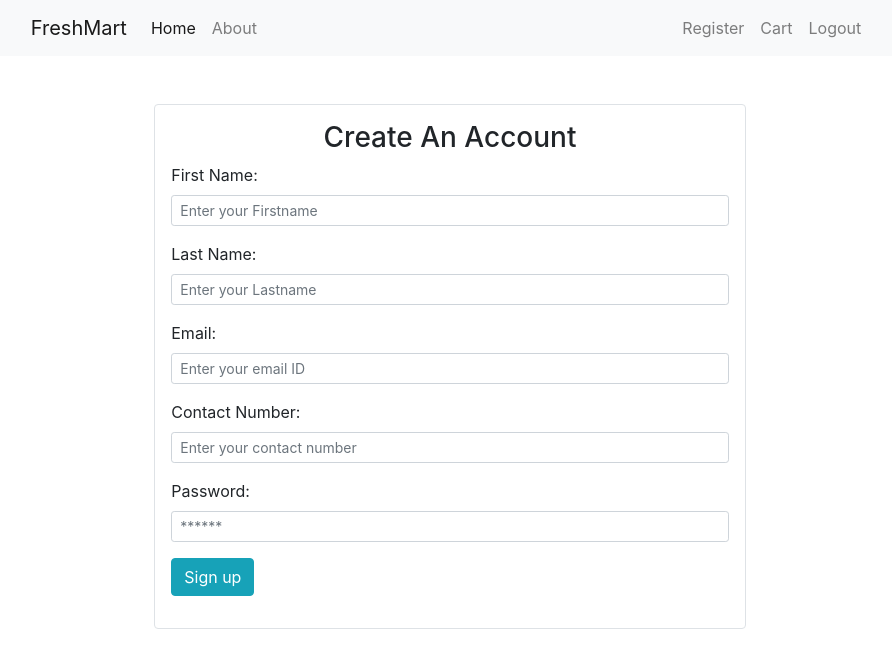
After one commit to Darshil-Mehta/ecommerce_webapp, a Django app: page /register/ in a window 1280 px wide. The commit adds this page. Shown: the top 668 px of the page, without its empty margins (190-1082 px from the left). Run offline with Django 3.2, Linux system fonts and the light colour scheme; some libraries are stand-ins or nearby versions.

Commit message:
signup page added

```diff
--- a/store/admin.py
+++ b/store/admin.py
@@ -1,6 +1,7 @@
 from django.contrib import admin
 from .models.product import Product
 from .models.category import Category
+from .models.customer import Customer
 
 class AdminProduct(admin.ModelAdmin):
     list_display = ['name', 'price', 'category']
@@ -8,5 +9,9 @@ class AdminProduct(admin.ModelAdmin):
 class AdminCategory(admin.ModelAdmin):
     list_display = ['name']
 
+class AdminCustomer(admin.ModelAdmin):
+    list_display = ['fname','lname','email','contact_no']
+
 admin.site.register(Product, AdminProduct)
 admin.site.register(Category, AdminCategory)
+admin.site.register(Customer, AdminCustomer)
--- a/store/models/__init__.py
+++ b/store/models/__init__.py
@@ -1,2 +1,3 @@
 from .product import Product
 from .category import Category
+from .customer import Customer
--- a/store/templates/store/base.html
+++ b/store/templates/store/base.html
@@ -14,9 +14,20 @@
             -ms-user-select: none; /* IE 10+ */
             user-select: none; /* Likely future */
           }
+          .card{
+            width: 16rem;
+          }
           .card > img{
             width: 15rem;
             height: 200px;
+            margin: 0.5rem auto;
+          }
+          input::-webkit-outer-spin-button, input::-webkit-inner-spin-button {
+            -webkit-appearance: none;
+            margin: 0;
+          }
+          input[type=number] {
+            -moz-appearance: textfield;
           }
         </style>
     </head>
@@ -29,9 +40,9 @@
             <div class="collapse navbar-collapse" id="navbarSupportedContent">
                 <!-- Left navbar -->
                 <ul class="navbar-nav mx-auto">
-                    <a class="navbar-brand" href="#">FreshMart</a>
+                    <a class="navbar-brand" href="{% url 'store-home' %}">FreshMart</a>
                     <li class="nav-item active">
-                        <a class="nav-link" href="#">Home</a>
+                        <a class="nav-link" href="{% url 'store-home' %}">Home</a>
                     </li>
                     <li class="nav-item">
                         <a class="nav-link" href="#">About</a>
@@ -40,7 +51,7 @@
                 <!-- Right navbar -->
                 <ul class="navbar-nav mx-auto">
                     <li class="nav-item">
-                        <a class="nav-link" href="#">Profile</a>
+                        <a class="nav-link" href="{% url 'register' %}">Register</a>
                     </li>
                     <li class="nav-item">
                         <a class="nav-link" href="#">Cart</a>
--- /dev/null
+++ b/store/templates/store/register.html
@@ -0,0 +1,47 @@
+{% extends "store/base.html" %}
+{% block content %}
+    <div class="container">
+        <div class="p-4 m-4">
+            <div class="col-md-7 mx-auto border rounded p-3">
+                <form method="POST">
+                    <h3 class="text-center">Create An Account</h3>
+                    {% csrf_token %}
+                    {% if error %}
+                    <div class="alert alert-danger" role="alert">
+                        {{ error }}
+                    </div>
+                    {% endif %}
+                    <!-- firstname -->
+                    <div class="form-group">
+                        <label for="fname">First Name:</label>
+                        <input type="text" value="{{ values.fname }}" name="fname" class="form-control form-control-sm" placeholder="Enter your Firstname">
+                    </div>
+                    <!-- lastname -->
+                    <div class="form-group">
+                        <label for="lname">Last Name:</label>
+                        <input type="text" value="{{ values.lname }}" name="lname" class="form-control form-control-sm" placeholder="Enter your Lastname">
+                    </div>
+                    <!-- email -->
+                    <div class="form-group">
+                        <label for="email">Email:</label>
+                        <input required type="email" value="{{ values.email }}" name="email" class="form-control form-control-sm" placeholder="Enter your email ID">
+                    </div>
+                    <!-- contact number -->
+                    <div class="form-group">
+                        <label for="phone">Contact Number:</label>
+                        <input type="number" value="{{ values.phone }}" name="phone" class="form-control form-control-sm" placeholder="Enter your contact number">
+                    </div>
+                    <!-- password -->
+                    <div class="form-group">
+                        <label for="password">Password:</label>
+                        <input type="password" name="password" class="form-control form-control-sm" placeholder="******">
+                    </div>
+                    <!-- submit btn -->
+                    <div class="form-group">
+                        <input class="btn btn-info" type="submit" value="Sign up">
+                    </div>
+                </form>
+            </div>
+        </div>
+    </div>
+{% endblock %}
--- a/store/urls.py
+++ b/store/urls.py
@@ -3,4 +3,5 @@ from . import views
 
 urlpatterns = [
     path('', views.home, name='store-home'),
+    path('register/', views.register, name='register'),
 ]
--- a/store/views.py
+++ b/store/views.py
@@ -1,6 +1,9 @@
-from django.shortcuts import render
+from django.shortcuts import render, redirect
+from django.http import HttpResponse
 from .models.product import Product
 from .models.category import Category
+from .models.customer import Customer
+from django.contrib.auth.hashers import make_password, check_password
 
 # -products- stores all the products
 # -categories- stores all the catergories from the database
@@ -19,3 +22,51 @@ def home(request):
         'categories': categories,
     }
     return render(request, 'store/home.html', data)
+
+def register(request):
+    if request.method == 'GET':
+        return render(request, 'store/register.html')
+    else:
+        fname = request.POST.get('fname')
+        lname = request.POST.get('lname')
+        email = request.POST.get('email')
+        phone = request.POST.get('phone')
+        password = request.POST.get('password')
+        curr_values = {
+            'fname': fname,
+            'lname': lname,
+            'email': email,
+            'phone': phone,
+        }
+        customer = Customer(fname= fname, lname= lname, email= email, contact_no= phone, password= password)
+        em = None
+        if not fname:
+            em = 'Firstname field required!'
+        elif len(fname) < 4:
+            em = 'Length of firstname should be greater than 4 letters'
+        elif not lname:
+            em = 'Lastname field required!'
+        elif len(lname) < 4:
+            em = 'Length of lastname should be greater than 4 letters'
+        elif not phone:
+            em = 'Contact number field required!'
+        elif len(phone) != 10:
+            em = 'Contact number should have 10 digits'
+        elif not password:
+            em = 'Please enter a secured password!'
+        elif len(password) < 4:
+            em = 'Password length should be atleast 4 character long!'
+        elif customer.isEmailUsed():
+            em = 'Email ID is already registered! Please try to login.'
+        elif customer.isContactUsed():
+            em = 'Contact Number is already used! Please use other contact number.'
+        if not em:
+            customer.password = make_password(customer.password)
+            customer.register()
+            return redirect('store-home')
+        else:
+            data = {
+                'error': em,
+                'values': curr_values
+            }
+            return render(request, 'store/register.html', data)
```
Also changed, not shown: store/models/customer.py (added, +21 -0 lines), db.sqlite3, media/products/ghee.jpg (added), store/migrations/0005_customer.py (added), store/models/category.py (line endings or trailing spaces).
